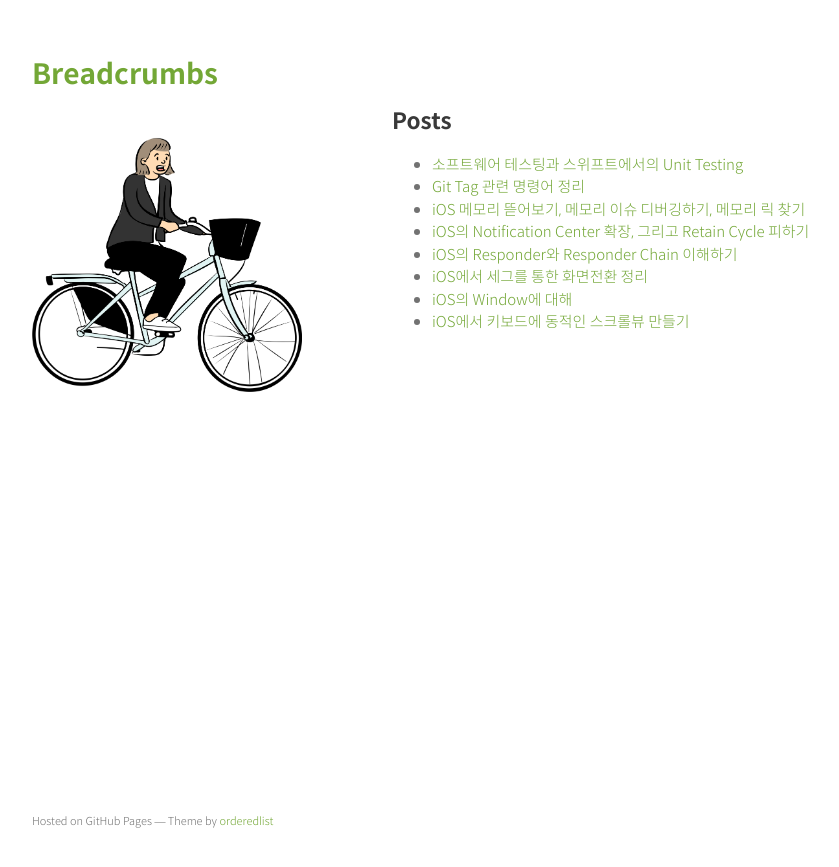
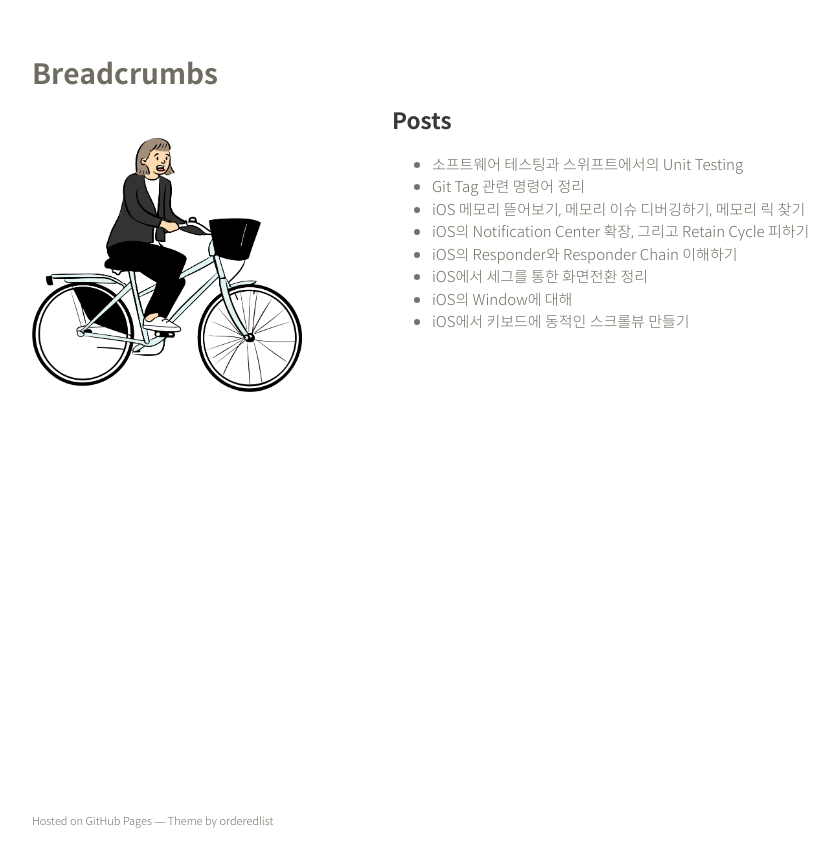
Before and after one commit to seizze/seizze.github.io, a Jekyll site: the page built from index.md, in a window 1280 px wide. Shown: the top 867 px of the page, without its empty margins (178-1017 px from the left). Built offline with Jekyll 4.4.1, drawn with Linux system fonts in a browser that asks for light colours.

Commit message:
Change link colors

```diff
--- a/_sass/jekyll-theme-minimal.scss
+++ b/_sass/jekyll-theme-minimal.scss
@@ -35,12 +35,12 @@ h3, h4, h5, h6 {
 }
 
 a {
-  color:#73A736;
+  color:#706c61;
   text-decoration:none;
 }
 
 a:hover, a:focus {
-  color:#578426;
+  color:#706c61;
   font-weight: bold;
 }
 
```
